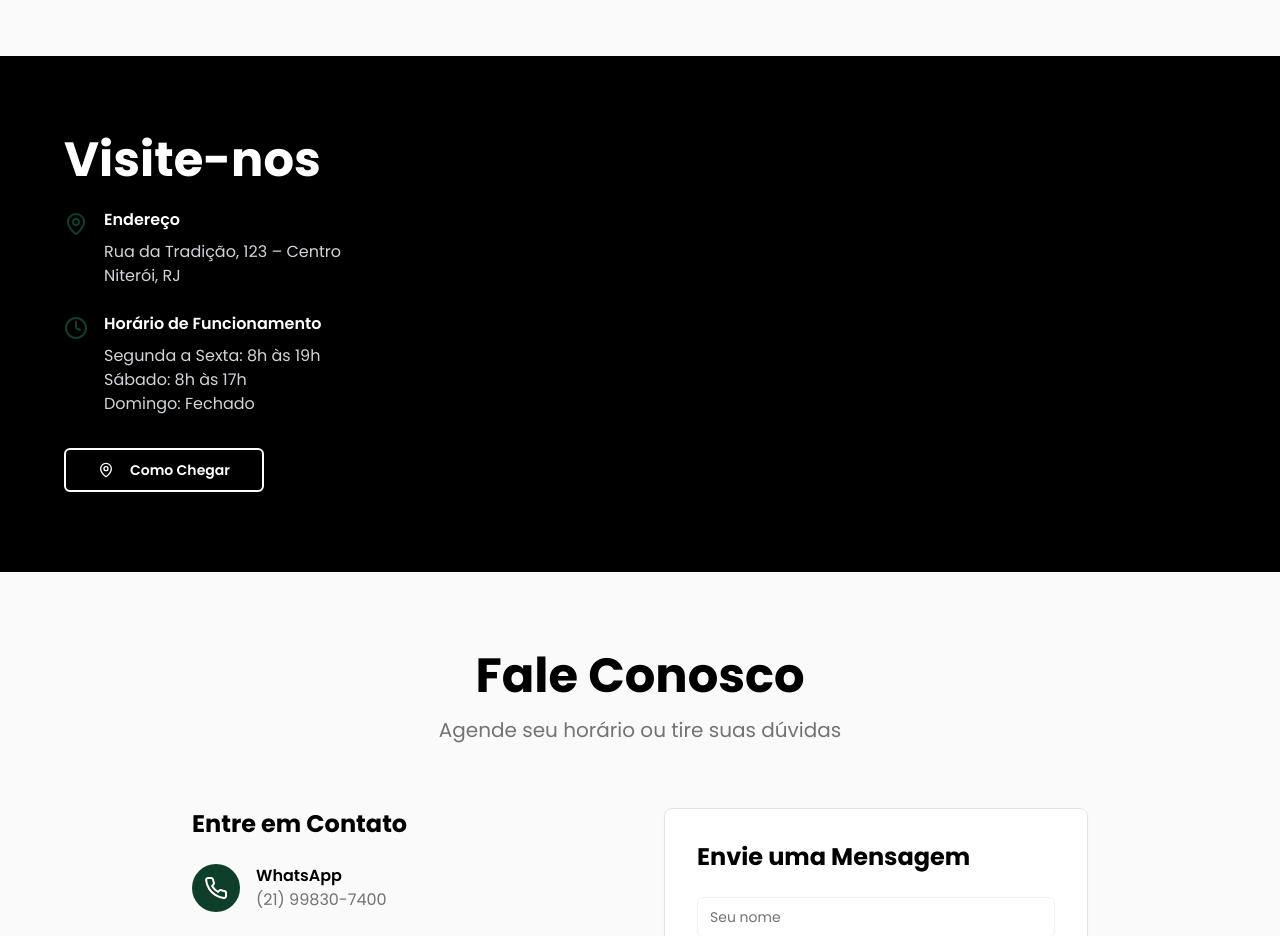
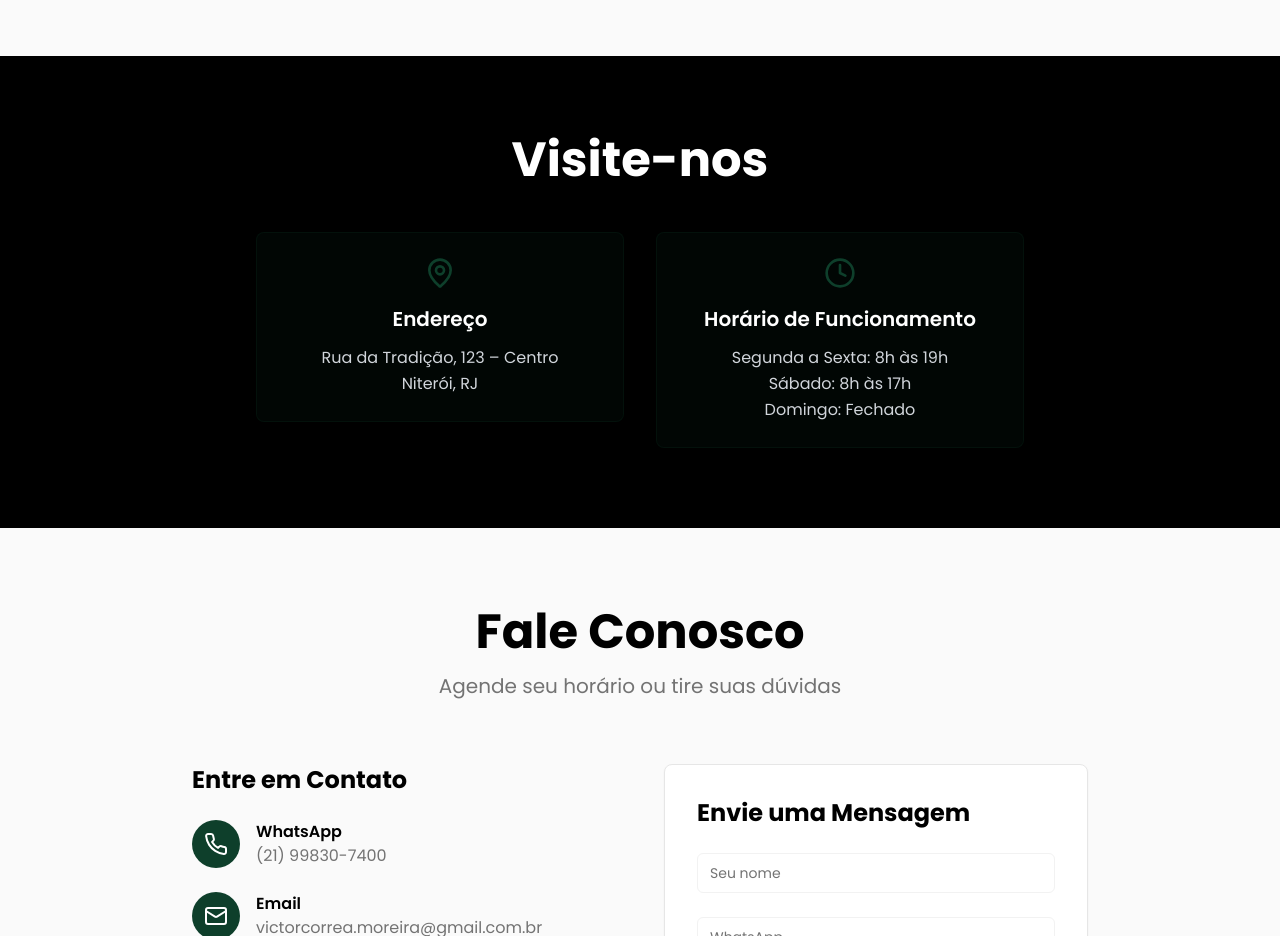
Before and after one commit to Victor-CSM/raiz-landing-craft, a React (Vite) app: page / in a window 1280 px wide. Shown: the part 4220-5156 px from the top of the page. Built offline with nearby package versions, Linux system fonts and the light colour scheme.

Commit message:
Organize location section
Removes the "Como chegar" button and reorganizes the location section for better presentation.

```diff
--- a/src/pages/Index.tsx
+++ b/src/pages/Index.tsx
@@ -389,28 +389,28 @@ const Index = () => {
       {/* Location Section */}
       <section className="py-20 bg-brand-black text-white">
         <div className="container mx-auto px-4">
-          <div className="grid md:grid-cols-2 gap-12 items-center max-w-6xl mx-auto">
-            <div className="fade-in-up">
-              <h2 className="text-4xl md:text-5xl font-bold mb-6">
+          <div className="max-w-4xl mx-auto text-center">
+            <h2 className="text-4xl md:text-5xl font-bold mb-12 fade-in-up">
               Visite-nos
             </h2>
-              <div className="space-y-6">
-                <div className="flex items-start space-x-4">
-                  <MapPin className="h-6 w-6 text-brand-green mt-1" />
-                  <div>
-                    <h4 className="font-semibold mb-2">Endereço</h4>
-                    <p className="text-gray-300">
+
+            <div className="grid md:grid-cols-2 gap-8 max-w-3xl mx-auto">
+              <div className="fade-in-up">
+                <div className="bg-brand-green/10 border border-brand-green/20 rounded-lg p-6">
+                  <MapPin className="h-8 w-8 text-brand-green mx-auto mb-4" />
+                  <h4 className="font-semibold text-xl mb-3 text-white">Endereço</h4>
+                  <p className="text-gray-300 leading-relaxed">
                     Rua da Tradição, 123 – Centro<br />
                     Niterói, RJ
                   </p>
                 </div>
               </div>
 
-                <div className="flex items-start space-x-4">
-                  <Clock className="h-6 w-6 text-brand-green mt-1" />
-                  <div>
-                    <h4 className="font-semibold mb-2">Horário de Funcionamento</h4>
-                    <p className="text-gray-300">
+              <div className="fade-in-up stagger-1">
+                <div className="bg-brand-green/10 border border-brand-green/20 rounded-lg p-6">
+                  <Clock className="h-8 w-8 text-brand-green mx-auto mb-4" />
+                  <h4 className="font-semibold text-xl mb-3 text-white">Horário de Funcionamento</h4>
+                  <p className="text-gray-300 leading-relaxed">
                     Segunda a Sexta: 8h às 19h<br />
                     Sábado: 8h às 17h<br />
                     Domingo: Fechado
@@ -418,13 +418,6 @@ const Index = () => {
                 </div>
               </div>
             </div>
-
-              <Button variant="heroOutline" size="lg" className="mt-8">
-                <MapPin className="mr-2" />
-                Como Chegar
-              </Button>
-            </div>
-
           </div>
         </div>
       </section>
```
Lines whose indentation alone changed are shown as unchanged.
